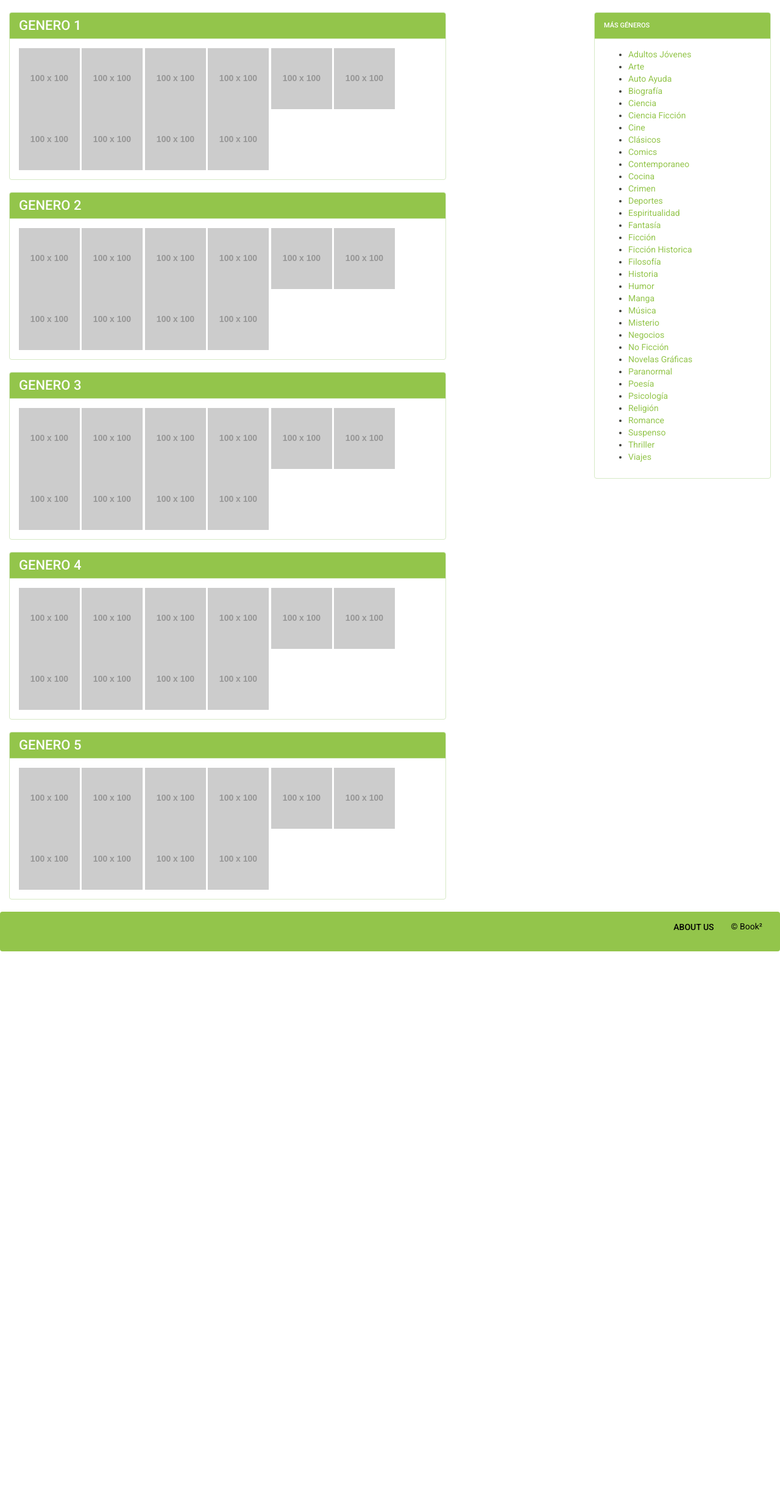
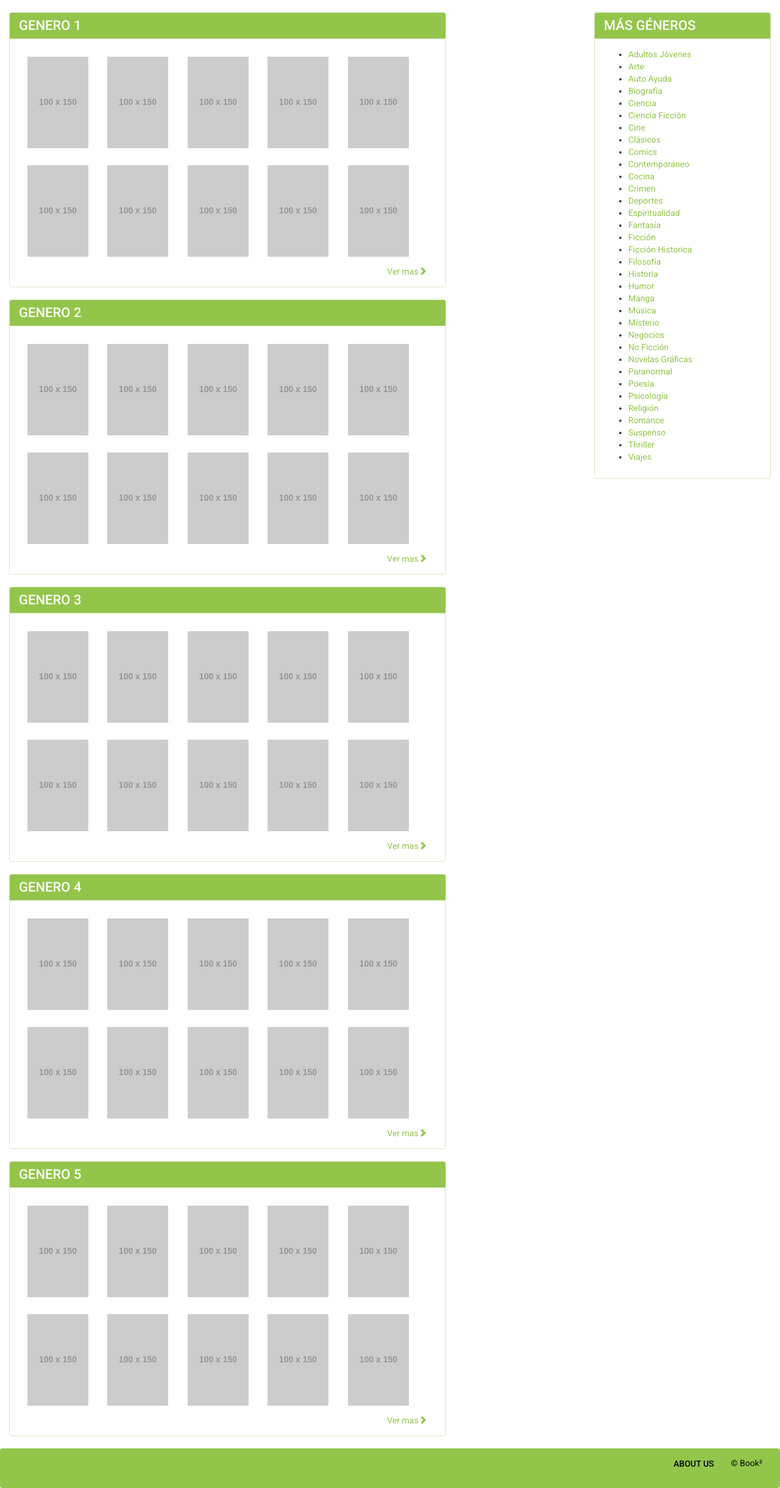
Before and after one commit to bennymc/Proyecto, a PHP site: page /libros.php in a window 1280 px wide. Shown: the part 64-2504 px from the top of the page at 61% size. Before the commit the page ends 1624 px from the top, so only its background shows below. Run offline with PHP 8.4, Linux system fonts and the light colour scheme; grey boxes labelled with a size stand in for pictures from a placeholder-image service; some libraries are stand-ins or nearby versions.

Commit message:
separe las imagenes de los libros en generos
en la pagina de generos puse margen a las imagenes para que se separen y
agrege un link vermas , que nos evia a la pagina de X genero

```diff
--- a/css/estilos.css
+++ b/css/estilos.css
@@ -33,10 +33,27 @@ h1.Contenedoresdelibros{
 	text-transform: uppercase;
 }
 
+a h3.TituloGrande{
+	color: white;
+}
+a:hover h3.TituloGrande{
+	color: black;
+	text-decoration: none;
+}
+
 /* ------------LINKS EN INICIO DE SESION  -------------*/
 a#recuperar ,a#registro{
 	font-size: 1em;
 	padding: 0;
+}
+
+/* ------------ LIBROS DESTACADOS  -------------*/
+div#destacados img{
+	margin: 1em;
+}
+/* ------------ LIBROS SEPARADOS EN GENERO  -------------*/
+div.librosSeparados img{
+	margin: 1em;
 }
 
 /* ------------ ELEMENTOS EN PERFIL  -------------*/
@@ -198,9 +215,7 @@ button#cambiar{
 	margin-top: 20px;
 }
 
-div#destacados img{
-	margin: 1em;
-}
+
 
 
 /* ------------ Esto se debe eliminar
--- a/libros.php
+++ b/libros.php
@@ -1,98 +1,122 @@
 <?php
 	include "includes/navbar.html";
 ?>
+<!-- ******************** CATALOGO DE LIBROS ************************** -->
+<!-- ******************** INICIA SECTION ************************** -->
 	<section class="col-md-7">
+	<!-- ******************** GENERO 1 ************************** -->
 		<div class="panel panel-success">
   			<div class="panel-heading">
-    			<a href="genero.php"><h3 class="panel-title" id="grande">Genero 1</h3></a>
+    			<a href="genero.php"><h3 class="TituloGrande">Genero 1</h3></a>
   			</div>
-  			<div class="panel-body">
-				<a href="ejemplar.php"><img src="http://placehold.it/100x100" alt="Libro"></a>
-				<a href="ejemplar.php"><img src="http://placehold.it/100x100" alt="Libro"></a>
-				<a href="ejemplar.php"><img src="http://placehold.it/100x100" alt="Libro"></a>
-				<a href="ejemplar.php"><img src="http://placehold.it/100x100" alt="Libro"></a>
-				<a href="ejemplar.php"><img src="http://placehold.it/100x100" alt="Libro"></a>
-				<a href="ejemplar.php"><img src="http://placehold.it/100x100" alt="Libro"></a>
-				<a href="ejemplar.php"><img src="http://placehold.it/100x100" alt="Libro"></a>
-				<a href="ejemplar.php"><img src="http://placehold.it/100x100" alt="Libro"></a>
-				<a href="ejemplar.php"><img src="http://placehold.it/100x100" alt="Libro"></a>
-				<a href="ejemplar.php"><img src="http://placehold.it/100x100" alt="Libro"></a>
+  			<div class="panel-body librosSeparados">
+				<a href="ejemplar.php"><img src="http://placehold.it/100x150" alt="Libro"></a>
+				<a href="ejemplar.php"><img src="http://placehold.it/100x150" alt="Libro"></a>
+				<a href="ejemplar.php"><img src="http://placehold.it/100x150" alt="Libro"></a>
+				<a href="ejemplar.php"><img src="http://placehold.it/100x150" alt="Libro"></a>
+				<a href="ejemplar.php"><img src="http://placehold.it/100x150" alt="Libro"></a>
+				<a href="ejemplar.php"><img src="http://placehold.it/100x150" alt="Libro"></a>
+				<a href="ejemplar.php"><img src="http://placehold.it/100x150" alt="Libro"></a>
+				<a href="ejemplar.php"><img src="http://placehold.it/100x150" alt="Libro"></a>
+				<a href="ejemplar.php"><img src="http://placehold.it/100x150" alt="Libro"></a>
+				<a href="ejemplar.php"><img src="http://placehold.it/100x150" alt="Libro"></a>
+				<div class="col-md-12">
+					<a href="genero.php" class="pull-right">Ver mas<span class="glyphicon glyphicon-chevron-right"></span></a>
+				</div>
   			</div>
 		</div>
+	<!-- ******************** GENERO 2 ************************** -->
 		<div class="panel panel-success">
   			<div class="panel-heading">
-    			<a href="genero.php"><h3 class="panel-title" id="grande">Genero 2</h3></a>
+    			<a href="genero.php"><h3 class="TituloGrande">Genero 2</h3> </a>
   			</div>
-  			<div class="panel-body">
-				<a href="ejemplar.php"><img src="http://placehold.it/100x100" alt="Libro"></a>
-				<a href="ejemplar.php"><img src="http://placehold.it/100x100" alt="Libro"></a>
-				<a href="ejemplar.php"><img src="http://placehold.it/100x100" alt="Libro"></a>
-				<a href="ejemplar.php"><img src="http://placehold.it/100x100" alt="Libro"></a>
-				<a href="ejemplar.php"><img src="http://placehold.it/100x100" alt="Libro"></a>
-				<a href="ejemplar.php"><img src="http://placehold.it/100x100" alt="Libro"></a>
-				<a href="ejemplar.php"><img src="http://placehold.it/100x100" alt="Libro"></a>
-				<a href="ejemplar.php"><img src="http://placehold.it/100x100" alt="Libro"></a>
-				<a href="ejemplar.php"><img src="http://placehold.it/100x100" alt="Libro"></a>
-				<a href="ejemplar.php"><img src="http://placehold.it/100x100" alt="Libro"></a>
+  			<div class="panel-body librosSeparados">
+				<a href="ejemplar.php"><img src="http://placehold.it/100x150" alt="Libro"></a>
+				<a href="ejemplar.php"><img src="http://placehold.it/100x150" alt="Libro"></a>
+				<a href="ejemplar.php"><img src="http://placehold.it/100x150" alt="Libro"></a>
+				<a href="ejemplar.php"><img src="http://placehold.it/100x150" alt="Libro"></a>
+				<a href="ejemplar.php"><img src="http://placehold.it/100x150" alt="Libro"></a>
+				<a href="ejemplar.php"><img src="http://placehold.it/100x150" alt="Libro"></a>
+				<a href="ejemplar.php"><img src="http://placehold.it/100x150" alt="Libro"></a>
+				<a href="ejemplar.php"><img src="http://placehold.it/100x150" alt="Libro"></a>
+				<a href="ejemplar.php"><img src="http://placehold.it/100x150" alt="Libro"></a>
+				<a href="ejemplar.php"><img src="http://placehold.it/100x150" alt="Libro"></a>
+				<div class="col-md-12">
+					<a href="genero.php" class="pull-right">Ver mas<span class="glyphicon glyphicon-chevron-right"></span></a>
+				</div>
   			</div>
 		</div>
+	<!-- ******************** GENERO 3 ************************** -->
 		<div class="panel panel-success">
   			<div class="panel-heading">
-    			<a href="genero.php"><h3 class="panel-title" id="grande">Genero 3</h3></a>
+    			<a href="genero.php"><h3 class="TituloGrande">Genero 3</h3></a>
   			</div>
-  			<div class="panel-body">
-				<a href="ejemplar.php"><img src="http://placehold.it/100x100" alt="Libro"></a>
-				<a href="ejemplar.php"><img src="http://placehold.it/100x100" alt="Libro"></a>
-				<a href="ejemplar.php"><img src="http://placehold.it/100x100" alt="Libro"></a>
-				<a href="ejemplar.php"><img src="http://placehold.it/100x100" alt="Libro"></a>
-				<a href="ejemplar.php"><img src="http://placehold.it/100x100" alt="Libro"></a>
-				<a href="ejemplar.php"><img src="http://placehold.it/100x100" alt="Libro"></a>
-				<a href="ejemplar.php"><img src="http://placehold.it/100x100" alt="Libro"></a>
-				<a href="ejemplar.php"><img src="http://placehold.it/100x100" alt="Libro"></a>
-				<a href="ejemplar.php"><img src="http://placehold.it/100x100" alt="Libro"></a>
-				<a href="ejemplar.php"><img src="http://placehold.it/100x100" alt="Libro"></a>
+  			<div class="panel-body librosSeparados">
+				<a href="ejemplar.php"><img src="http://placehold.it/100x150" alt="Libro"></a>
+				<a href="ejemplar.php"><img src="http://placehold.it/100x150" alt="Libro"></a>
+				<a href="ejemplar.php"><img src="http://placehold.it/100x150" alt="Libro"></a>
+				<a href="ejemplar.php"><img src="http://placehold.it/100x150" alt="Libro"></a>
+				<a href="ejemplar.php"><img src="http://placehold.it/100x150" alt="Libro"></a>
+				<a href="ejemplar.php"><img src="http://placehold.it/100x150" alt="Libro"></a>
+				<a href="ejemplar.php"><img src="http://placehold.it/100x150" alt="Libro"></a>
+				<a href="ejemplar.php"><img src="http://placehold.it/100x150" alt="Libro"></a>
+				<a href="ejemplar.php"><img src="http://placehold.it/100x150" alt="Libro"></a>
+				<a href="ejemplar.php"><img src="http://placehold.it/100x150" alt="Libro"></a>
+				<div class="col-md-12">
+					<a href="genero.php" class="pull-right">Ver mas<span class="glyphicon glyphicon-chevron-right"></span></a>
+				</div>
   			</div>
 		</div>
+	<!-- ******************** GENERO 4 ************************** -->
 		<div class="panel panel-success">
   			<div class="panel-heading">
-    			<a href="genero.php"><h3 class="panel-title" id="grande">Genero 4</h3></a>
+    			<a href="genero.php"><h3 class="TituloGrande">Genero 4</h3></a>
   			</div>
-  			<div class="panel-body">
-				<a href="ejemplar.php"><img src="http://placehold.it/100x100" alt="Libro"></a>
-				<a href="ejemplar.php"><img src="http://placehold.it/100x100" alt="Libro"></a>
-				<a href="ejemplar.php"><img src="http://placehold.it/100x100" alt="Libro"></a>
-				<a href="ejemplar.php"><img src="http://placehold.it/100x100" alt="Libro"></a>
-				<a href="ejemplar.php"><img src="http://placehold.it/100x100" alt="Libro"></a>
-				<a href="ejemplar.php"><img src="http://placehold.it/100x100" alt="Libro"></a>
-				<a href="ejemplar.php"><img src="http://placehold.it/100x100" alt="Libro"></a>
-				<a href="ejemplar.php"><img src="http://placehold.it/100x100" alt="Libro"></a>
-				<a href="ejemplar.php"><img src="http://placehold.it/100x100" alt="Libro"></a>
-				<a href="ejemplar.php"><img src="http://placehold.it/100x100" alt="Libro"></a>
+  			<div class="panel-body librosSeparados">
+				<a href="ejemplar.php"><img src="http://placehold.it/100x150" alt="Libro"></a>
+				<a href="ejemplar.php"><img src="http://placehold.it/100x150" alt="Libro"></a>
+				<a href="ejemplar.php"><img src="http://placehold.it/100x150" alt="Libro"></a>
+				<a href="ejemplar.php"><img src="http://placehold.it/100x150" alt="Libro"></a>
+				<a href="ejemplar.php"><img src="http://placehold.it/100x150" alt="Libro"></a>
+				<a href="ejemplar.php"><img src="http://placehold.it/100x150" alt="Libro"></a>
+				<a href="ejemplar.php"><img src="http://placehold.it/100x150" alt="Libro"></a>
+				<a href="ejemplar.php"><img src="http://placehold.it/100x150" alt="Libro"></a>
+				<a href="ejemplar.php"><img src="http://placehold.it/100x150" alt="Libro"></a>
+				<a href="ejemplar.php"><img src="http://placehold.it/100x150" alt="Libro"></a>
+				<div class="col-md-12">
+					<a href="genero.php" class="pull-right">Ver mas<span class="glyphicon glyphicon-chevron-right"></span></a>
+				</div>
   			</div>
 		</div>
+	<!-- ******************** GENERO 5 ************************** -->
 		<div class="panel panel-success">
   			<div class="panel-heading">
-    			<a href="genero.php"><h3 class="panel-title" id="grande">Genero 5</h3></a>
+    			<a href="genero.php"><h3 class="TituloGrande">Genero 5</h3></a>
   			</div>
-  			<div class="panel-body">
-				<a href="ejemplar.php"><img src="http://placehold.it/100x100" alt="Libro"></a>
-				<a href="ejemplar.php"><img src="http://placehold.it/100x100" alt="Libro"></a>
-				<a href="ejemplar.php"><img src="http://placehold.it/100x100" alt="Libro"></a>
-				<a href="ejemplar.php"><img src="http://placehold.it/100x100" alt="Libro"></a>
-				<a href="ejemplar.php"><img src="http://placehold.it/100x100" alt="Libro"></a>
-				<a href="ejemplar.php"><img src="http://placehold.it/100x100" alt="Libro"></a>
-				<a href="ejemplar.php"><img src="http://placehold.it/100x100" alt="Libro"></a>
-				<a href="ejemplar.php"><img src="http://placehold.it/100x100" alt="Libro"></a>
-				<a href="ejemplar.php"><img src="http://placehold.it/100x100" alt="Libro"></a>
-				<a href="ejemplar.php"><img src="http://placehold.it/100x100" alt="Libro"></a>
+  			<div class="panel-body librosSeparados">
+				<a href="ejemplar.php"><img src="http://placehold.it/100x150" alt="Libro"></a>
+				<a href="ejemplar.php"><img src="http://placehold.it/100x150" alt="Libro"></a>
+				<a href="ejemplar.php"><img src="http://placehold.it/100x150" alt="Libro"></a>
+				<a href="ejemplar.php"><img src="http://placehold.it/100x150" alt="Libro"></a>
+				<a href="ejemplar.php"><img src="http://placehold.it/100x150" alt="Libro"></a>
+				<a href="ejemplar.php"><img src="http://placehold.it/100x150" alt="Libro"></a>
+				<a href="ejemplar.php"><img src="http://placehold.it/100x150" alt="Libro"></a>
+				<a href="ejemplar.php"><img src="http://placehold.it/100x150" alt="Libro"></a>
+				<a href="ejemplar.php"><img src="http://placehold.it/100x150" alt="Libro"></a>
+				<a href="ejemplar.php"><img src="http://placehold.it/100x150" alt="Libro"></a>
+				<div class="col-md-12">
+					<a href="genero.php" class="pull-right">Ver mas<span class="glyphicon glyphicon-chevron-right"></span></a>
+				</div>
   			</div>
 		</div>
 	</section>
-
+<!-- ******************** FIN SECTION ************************** -->
+<!-- ******************** INICIA ASIDE ************************** -->
 	<aside class="col-md-3 col-md-offset-2" >
+	<!-- ******************** MAS GENEROS ************************** -->
 		<div class="panel panel-success">
 			<div class="panel-heading">
-	    		<h3 class="panel-title" id="Tbrowse"> Más géneros</h3>
+	    		<h3 class="TituloGrande" id="Tbrowse"> Más géneros</h3>
 			</div>
 			<div class="panel-body">
 				<ul>
@@ -134,6 +158,7 @@
 			</div>
 		</div>
 	</aside>
-		<?php
-			include "includes/footer.html";
-		?>
+	<!-- ******************** FIN ASIDE ************************** -->
+<?php
+	include "includes/footer.html";
+?>
```
Also changed, not shown: login.php (+18 -12 lines).
